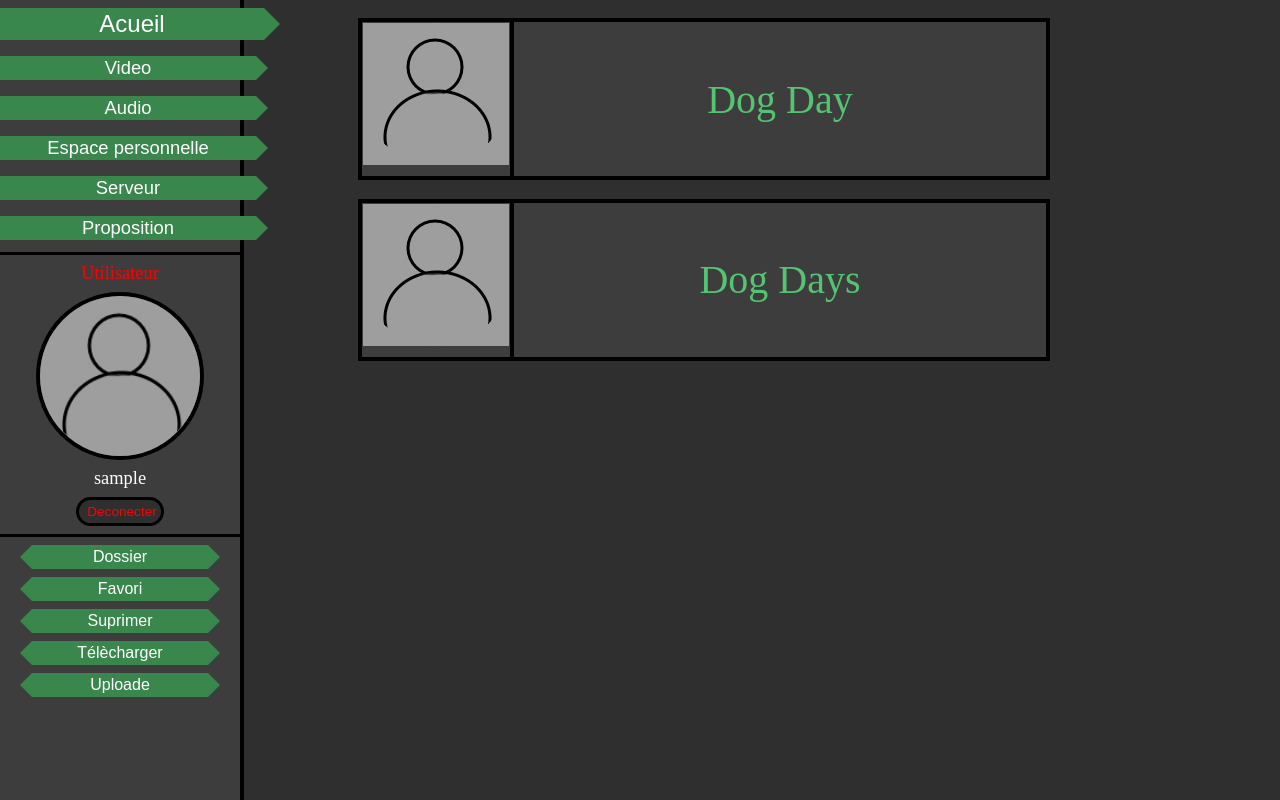
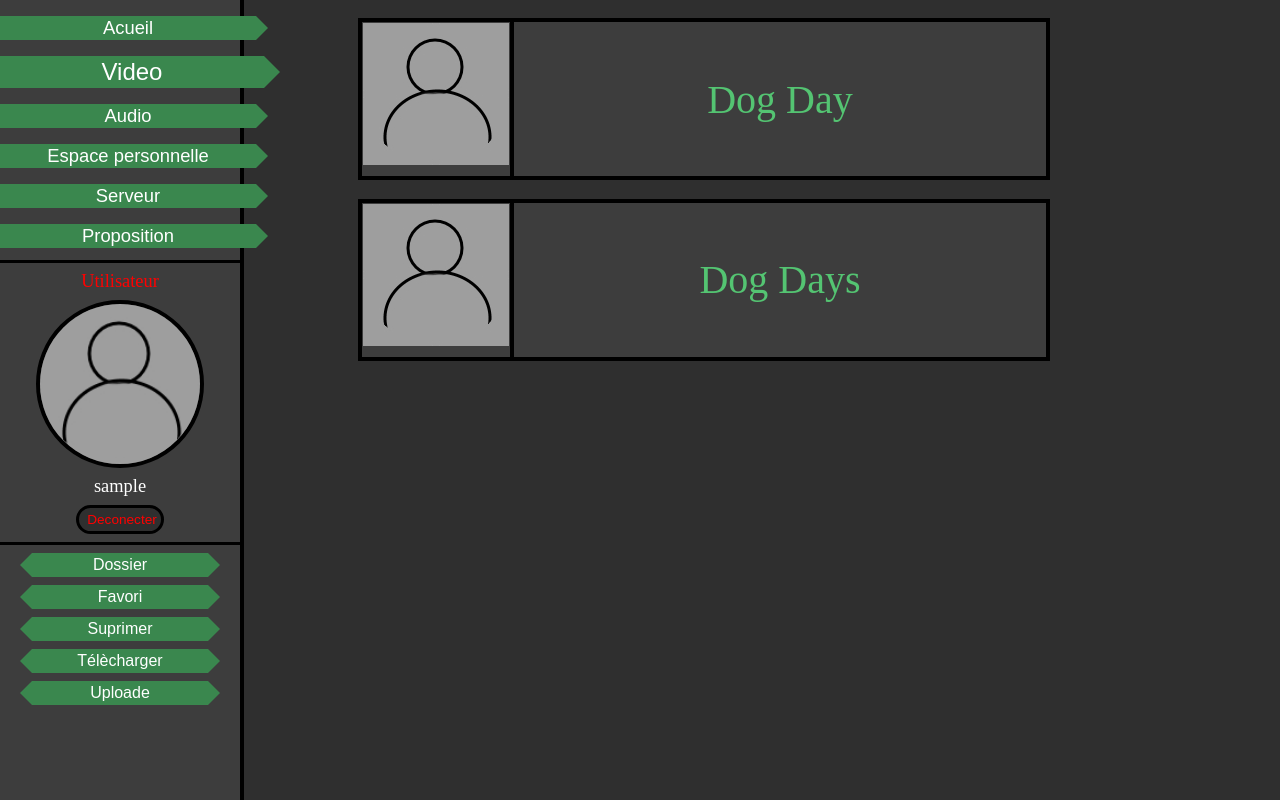
Before and after one commit to DaemonWhite/High-media-serveur, a PHP site: page /video.php in a window 1280 px wide. Run offline with PHP 8.4, Linux system fonts and the light colour scheme; the visitor is signed in with stand-in values (Sample User, id 1); data comes from the database, SQL or seed files in the repository.

Commit message:
Add files via upload

```diff
--- a/Res/scriptModal.php
+++ b/Res/scriptModal.php
@@ -151,7 +151,6 @@
 	const target = '#' + url.split('#')[1]
 	const html = await fetch(url).then(response => response.text())
 	const page = document.createRange().createContextualFragment(html).querySelector(target)
-	console.log(html, target)
 	if (page === null) {throw 'Element ${target} non trouver'}
 	document.body.append(page)
 	return page
@@ -163,7 +162,6 @@
 	const target = '#' + url.split('#')[1]
 	const html = await fetch(url).then(response => response.text())
 	const page = document.createRange().createContextualFragment(html).querySelector(target)
-	console.log(html, target)
 	if (page === null) {throw 'Element ${target} non trouver'}
 	document.body.append(page)
 	return page
@@ -603,3 +601,13 @@
 	console.log(serr)
 
 }
+
+function NonDisponible()
+{
+	alert("C'est fonctionaliter seront ajouter plus tard")
+}
+
+function Reserver()
+{
+	alert("Il faut vous abonée pour utiliser cette fonctionaliter")
+}
--- a/Res/style.css
+++ b/Res/style.css
@@ -223,52 +223,57 @@
   border-left: 1.5vh solid #4AAD64;
 }
 
-.linkSelect:nth-child(1)
+.linkSelect[id="LinkDebutPassif"]
 {
+  margin-top: 2vh;
 	width: 33vh;
 	height: 4vh;
 }
-.linkSelect:nth-child(1):hover
+.linkSelect[id="LinkDebutPassif"]:hover
 {
 	 background: #3A874E;
 }
-.linkSelect:nth-child(1):after
+.linkSelect[id="LinkDebutPassif"]:after
 {
   right: -2vh;
   border-left: 2vh solid #3A874E;
   border-top: 2vh solid transparent;
   border-bottom: 2vh solid transparent;
 }
-.linkSelect:nth-child(1):hover:after
+.linkSelect[id="LinkDebutPassif"]:hover:after
 {
   border-left: 2vh solid #3A874E;
 }
 
-.linkSelect:nth-child(2)
+.linkSelect[id="LinkDebutActif"]
 {
-	margin-top: 2vh;
-	font-size: 2.3vh;
+  margin-top: 2vh;
+  width: 33vh;
+  height: 4vh;
+}
+.linkSelect[id="LinkDebutActif"]:hover
+{
+   background: #4AAD64;
+}
+.linkSelect[id="LinkDebutActif"]:after
+{
+  right: -2vh;
+  border-left: 2vh solid #3A874E;
+  border-top: 2vh solid transparent;
+  border-bottom: 2vh solid transparent;
+}
+.linkSelect[id="LinkDebutActif"]:hover:after
+{
+  border-left: 2vh solid #4AAD64;
 }
 
-.linkSelect:nth-child(3)
+.linkSelect[id="linkCenter"]
 {
-	margin-top: 2vh;
-	font-size: 2.3vh;
+  margin-top: 2vh;
+  font-size: 2.3vh;
 }
 
-.linkSelect:nth-child(4)
-{
-	margin-top: 2vh;
-	font-size: 2.3vh;
-}
-
-.linkSelect:nth-child(5)
-{
-	margin-top: 2vh;
-	font-size: 2.3vh;
-}
-
-.linkSelect:nth-child(6)
+.linkSelect[id="LinkDown"]
 {
 	margin-top: 2vh;
 	font-size: 2.3vh;
```
